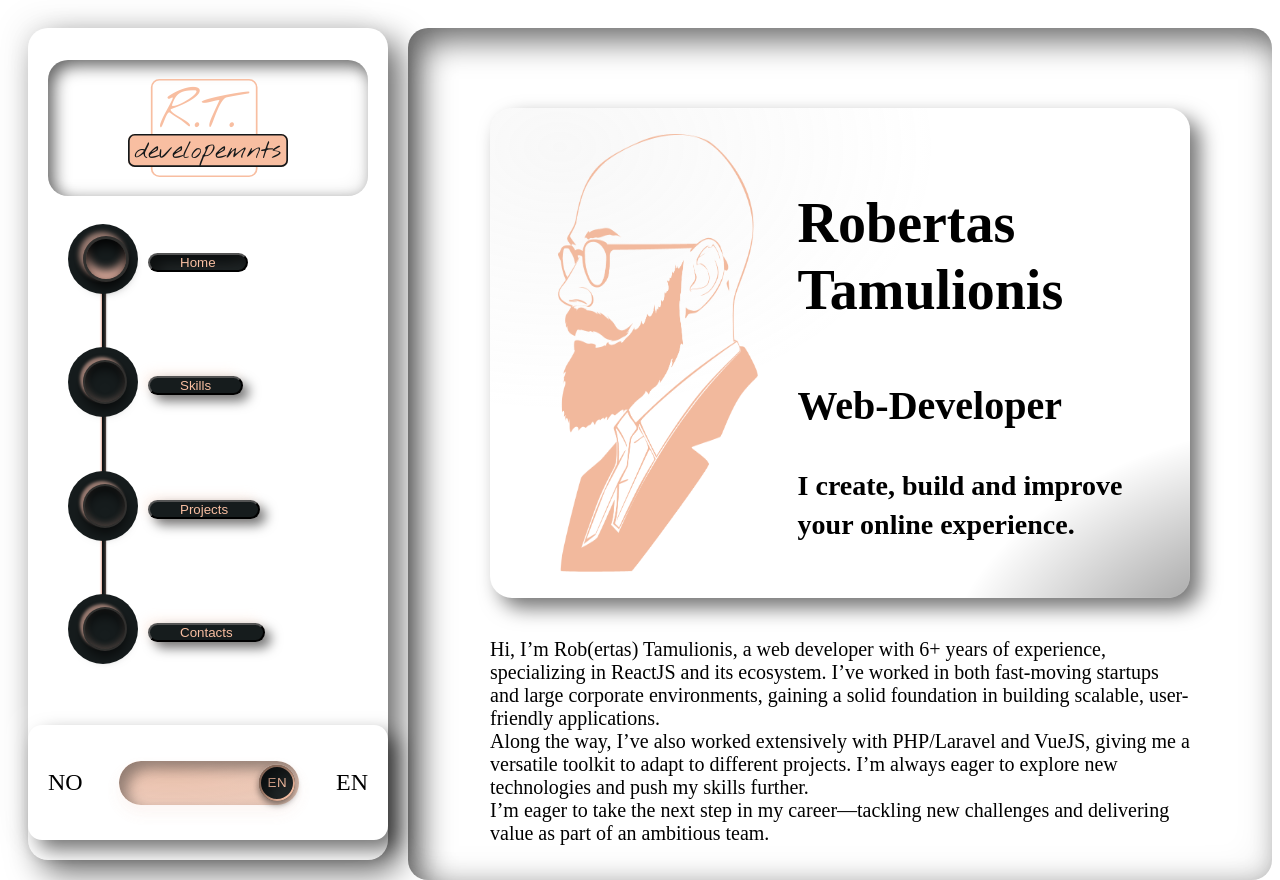
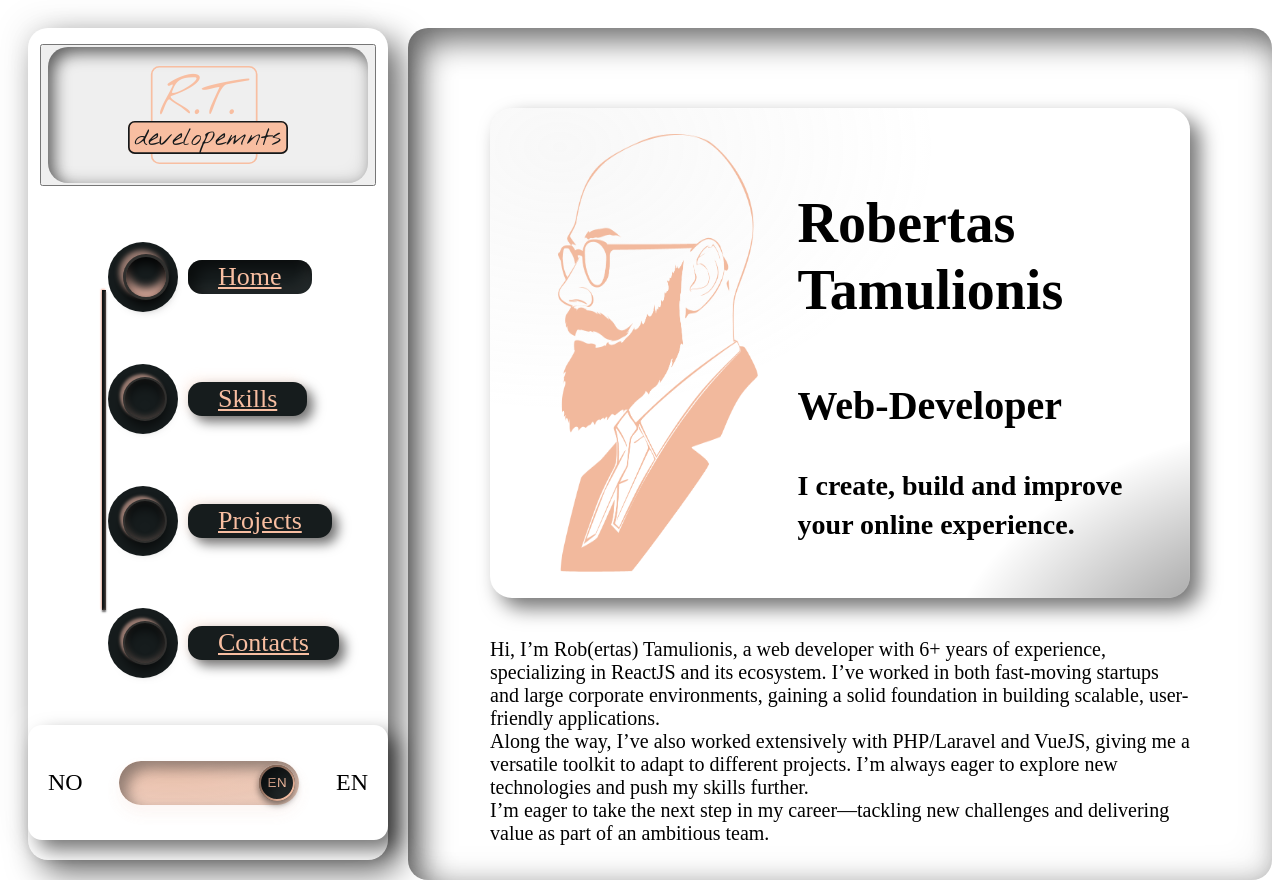
Before and after one commit to RobertasTamulionis/rtdevs-4, a React (Vite) app: page / in a window 1280 px wide. Built offline with nearby package versions, Linux system fonts and the light colour scheme; the HTML template or start-up script is replaced by a standard one.

Commit message:
fixes logo scroll to top on click, some minor fixes and changes

```diff
--- a/package.json
+++ b/package.json
@@ -16,7 +16,8 @@
     "react": "^19.1.0",
     "react-dom": "^19.1.0",
     "react-icons": "^5.5.0",
-    "react-redux": "^9.2.0"
+    "react-redux": "^9.2.0",
+    "react-router-dom": "^7.8.2"
   },
   "devDependencies": {
     "@eslint/js": "^9.30.1",
--- a/src/assets/helpers/projectsList.ts
+++ b/src/assets/helpers/projectsList.ts
@@ -87,15 +87,15 @@ export const projectsList: ProjectItem[] = [
         en: {
             name: 'Rtdevs-4',
             description: 'This is the fourth iteration of my portfolio page.',
-            link: 'https://google.com',
-            git: 'https://github.com/RobertasTamulionis/rtdevs-3',
+            link: 'https://rtdevs.io',
+            git: 'https://github.com/RobertasTamulionis/rtdevs-4',
             image: Rtdevs4,
         },
         no: {
             name: 'Rtdevs-4',
             description: 'Dette er den fjerde iterasjonen av min porteføljeside.',
-            link: 'https://google.com',
-            git: 'https://github.com/RobertasTamulionis/rtdevs-3',
+            link: 'https://rtdevs.io',
+            git: 'https://github.com/RobertasTamulionis/rtdevs-4',
             image: Rtdevs4,
         }
     },
@@ -103,14 +103,14 @@ export const projectsList: ProjectItem[] = [
         en: {
             name: 'Rtdevs-3',
             description: 'This is the third iteration of my portfolio page.',
-            link: 'https://google.com',
+            link: 'https://rtdevs-3.rtdevs.io/',
             git: 'https://github.com/RobertasTamulionis/rtdevs-3',
             image: Rtdevs3,
         },
         no: {
             name: 'Rtdevs-3',
             description: 'Dette er den tredje iterasjonen av min porteføljeside.',
-            link: 'https://google.com',
+            link: 'https://rtdevs-3.rtdevs.io/',
             git: 'https://github.com/RobertasTamulionis/rtdevs-3',
             image: Rtdevs3,
         }
--- a/src/assets/sass/main.scss
+++ b/src/assets/sass/main.scss
@@ -20,6 +20,21 @@ html {
   -webkit-text-size-adjust: 100%;
 }
 
+body {
+  margin: 0;
+  min-height: 100vh;
+  text-rendering: optimizeSpeed;
+  font-family: var(--font-stack);
+  font-weight: 400;
+  font-style: normal;
+  color: var(--orange);
+  background-color: var(--black);
+  background-image: url("../images/photos/main-bg.png");
+  background-repeat: no-repeat;
+  background-size: cover;
+  overflow-x: hidden;
+}
+
 img,
 picture,
 video,
@@ -36,11 +51,31 @@ select {
   font: inherit;
 }
 
-button{
+button {
   background: none;
   border: none;
   -webkit-tap-highlight-color: transparent;
+  cursor: pointer;
 }
+
+a,
+a:visited,
+a:hover,
+a:active {
+  text-decoration: none;
+  color: inherit;
+}
+
+h1,
+h2,
+h3,
+h4 {
+  font-weight: 300;
+}
+
+h1 { font-size: 40px; }
+h2 { font-size: 30px; }
+h3 { font-size: 20px; }
 
 @media (prefers-reduced-motion: reduce) {
   html:focus-within {
@@ -57,48 +92,11 @@ button{
   }
 }
 
-body {
-  min-height: 100vh;
-  text-rendering: optimizeSpeed;
-  line-height: 1.5;
-  font-family: var(--font-stack);
-  font-weight: 400;
-  font-style: normal;
-  background-color: var(--black);
-  color: var(--orange);
-  background-image: url('../images/photos/main-bg.png');
-  background-repeat: no-repeat;
-  background-size: cover;
-  margin: 0;
-  overflow-x: hidden;
-};
-
-h1, h2, h3, h4{
-  font-weight: 300;
-}
-
-h1{
-  font-size: 40px;
-}
-
-h2{
-  font-size: 30px;
-}
-
-h3{
-  font-size: 20px;
-}
-
-a,
-a:visited,
-a:hover,
-a:active {
-  text-decoration: none;
-  color: inherit;
-}
-
-.container, .page, .wrapper, .header {
+.container,
+.page,
+.wrapper,
+.header {
   width: min(1200px, 100%);
   margin-inline: auto;
-  padding-inline: var(--gutter);     /* don’t use only vw on mobile */
+  padding-inline: var(--gutter);
 }
--- a/src/components/Logo/Logo.tsx
+++ b/src/components/Logo/Logo.tsx
@@ -1,14 +1,24 @@
-import LogoIcon2 from '../../assets/images/svg/logo.svg?react';
-import './logo.scss';
+import React from "react";
+import LogoIcon2 from "../../assets/images/svg/logo.svg?react";
+import "./logo.scss";
 
-function Logo() {
+export default function Logo() {
+  const handleClick = (e: React.MouseEvent<HTMLButtonElement>) => {
+    const scope = (e.currentTarget as HTMLButtonElement).closest(".layout") ?? document;
+    const contentEl = scope.querySelector<HTMLElement>(".content");
+    contentEl?.scrollTo({ top: 0, behavior: "smooth" });
+  };
+
   return (
-    <div className='logo'>
-      <figure className='logo__icon-wrapper'>
-        <LogoIcon2/>
-      </figure>
-    </div>
-  )
-};
-
-export default Logo;
+    <button
+      type="button"
+      className="logo"
+      onClick={handleClick}
+      aria-label="Scroll to top of content"
+    >
+      <span className="logo__icon-wrapper" aria-hidden="true">
+        <LogoIcon2 focusable="false" aria-hidden="true" />
+      </span>
+    </button>
+  );
+}
--- a/src/components/Logo/logo.scss
+++ b/src/components/Logo/logo.scss
@@ -5,6 +5,7 @@
   display: flex;
   justify-content: center;
   z-index: 102;
+  cursor: pointer;
 
   @include respond-down("lgmd") {
         left: 20px;
--- a/src/components/Nav/Nav.tsx
+++ b/src/components/Nav/Nav.tsx
@@ -1,37 +1,49 @@
+import { useRef } from "react";
 import { useAppSelector } from "../../store/hooks";
-import { useRef } from "react";
 import { useActiveSection } from "../../assets/helpers/useActiveSection";
 import { SECTION_IDS, scrollToSection } from "../../assets/helpers/navHelpers";
 import { contentText } from "../../assets/helpers/languageHelpers";
 import "./nav.scss";
 
 function Nav() {
-  const btnRef = useRef<HTMLDivElement | null>(null);
-  const { currentLanguage } = useAppSelector(state => state.language);
-  const activeId = useActiveSection(SECTION_IDS, { rootSelector: ".content", topOffset: 80 });
+  const linkRef = useRef<HTMLAnchorElement | null>(null);
+  const { currentLanguage } = useAppSelector((state) => state.language);
+  const activeId = useActiveSection(SECTION_IDS, {
+    rootSelector: ".content",
+    topOffset: 80,
+  });
   const textTranslations = contentText[currentLanguage].nav;
 
+  const handleClick = (e: React.MouseEvent<HTMLAnchorElement>, id: string) => {
+    e.preventDefault();
+    scrollToSection(id);
+  };
 
   return (
-      <nav className="nav">
-        <div className="nav__list">
-          {SECTION_IDS.map((id, i) => (
-              <div
-                key={id}
-                ref={id === "home" ? btnRef : undefined}
-                className={`nav__link-wrapper ${activeId === id ? "is-active" : ""}`}
+    <nav className="nav" aria-label="Section navigation">
+      <ul className="nav__list">
+        {SECTION_IDS.map((id, i) => {
+          const isActive = activeId === id;
+          return (
+            <li
+              key={id}
+              className={`nav__item ${isActive ? "is-active" : ""}`}
+            >
+              <a
+                ref={id === "home" ? linkRef : undefined}
+                href={`#${id}`}
+                onClick={(e) => handleClick(e, id)}
+                aria-current={isActive ? "page" : undefined}
+                data-active={isActive || undefined}
+                className="nav__link"
               >
-                <button
-                  onClick={() => scrollToSection(id)}
-                  aria-current={activeId === id ? "page" : undefined}
-                  data-active={activeId === id || undefined}
-                >
-                  {textTranslations[i]}
-                </button>
-              </div>
-            ))}
-        </div>
-      </nav>
+                {textTranslations[i]}
+              </a>
+            </li>
+          );
+        })}
+      </ul>
+    </nav>
   );
 }
 
--- a/src/components/Nav/nav.scss
+++ b/src/components/Nav/nav.scss
@@ -1,4 +1,4 @@
-.nav{
+.nav {
   display: flex;
   flex-direction: column;
   margin-top: 200px;
@@ -6,14 +6,15 @@
   min-height: 500px;
   justify-content: space-between;
 
-    &__list{
+  &__list {
     height: calc(100% - 100px);
     display: flex;
     flex-direction: column;
     justify-content: space-between;
   }
 
-    &__link-wrapper{
+  &__item,
+  &__link-wrapper {
     position: relative;
     font-size: 26px;
 
@@ -21,30 +22,30 @@
       font-size: 26px;
     }
 
-        &::before{
+    &::before {
       content: "";
       position: absolute;
       width: 40px;
       height: 40px;
       border-radius: 40px;
-            border: 2px solid rgba(#efb9a9, .12);
+      border: 2px solid rgba(#efb9a9, 0.12);
       box-shadow:
-              -3px -3px 3px rgba(#efb9a9,.6),
-              0 6px 12px rgba(0,0,0,.6),
-              inset 0 6px 12px rgba(0,0,0,.65),
-              inset 0 -2px 6px rgba(#efb9a9, .3);
+        -3px -3px 3px rgba(#efb9a9, 0.6),
+        0 6px 12px rgba(0, 0, 0, 0.6),
+        inset 0 6px 12px rgba(0, 0, 0, 0.65),
+        inset 0 -2px 6px rgba(#efb9a9, 0.3);
       left: -65px;
       top: 50%;
       transform: translateY(-50%);
       z-index: 10;
-            transition: .3s ease-in;
+      transition: 0.3s ease-in;
 
       @include respond-down("lg") {
         left: -55px;
       }
     }
 
-        &::after{
+    &::after {
       content: "";
       position: absolute;
       width: 70px;
@@ -55,51 +56,59 @@
       top: 50%;
       transform: translateY(-50%);
       z-index: 9;
-            transition: .3s ease-in;
+      transition: 0.3s ease-in;
 
       @include respond-down("lg") {
         left: -70px;
       }
     }
+  }
 
-        button{
+  &__link,
+  &__link-wrapper > a {
+    display: inline-block;
     color: var(--orange);
     cursor: pointer;
-            padding: 0 30px;
+    padding: 2px 30px;
     border-radius: 14px;
     background-color: var(--black);
-            box-shadow: inset 6px 6px 12px rgba(0, 0, 0, 0),
+    box-shadow:
+      inset 6px 6px 12px rgba(0, 0, 0, 0),
       inset -6px -6px 12px rgba(255, 255, 255, 0),
       6px 6px 12px rgba(0, 0, 0, 0.55),
       -4px -4px 12px rgba(248, 190, 161, 0.2);
     transition: var(--transition);
 
     @include respond-down("lg") {
-              padding: 0 20px;
+      padding: 2px 20px;
     }
 
-            &:hover{
-              box-shadow: inset 6px 6px 12px rgba(0,0,0,0.45),
+    &:hover {
+      box-shadow:
+        inset 6px 6px 12px rgba(0, 0, 0, 0.45),
         inset -6px -6px 12px rgba(248, 190, 161, 0.2),
         6px 6px 12px rgba(0, 0, 0, 0),
         -6px -6px 12px rgba(255, 255, 255, 0);
     }
   }
 }
+
+.nav__item.is-active,
+.nav__link-wrapper.is-active {
+  &::before {
+    border: 3px solid rgba(#efb9a9, 0.12);
+    box-shadow:
+      -4px -4px 5px rgba(#efb9a9, 0.6),
+      0 6px 12px rgba(0, 0, 0, 0.8),
+      inset 0 6px 12px rgba(0, 0, 0, 0.9),
+      inset 0 -9px 9px rgba(#efb9a9, 0.9);
+  }
 }
 
-.nav__link-wrapper.is-active {
-    &::before{
-            border: 3px solid rgba(#efb9a9, .12);
+.nav__item.is-active > .nav__link,
+.nav__link-wrapper.is-active > button {
   box-shadow:
-            -4px -4px 5px rgba(#efb9a9,.6),
-            0 6px 12px rgba(0,0,0,.8),
-            inset 0 6px 12px rgba(0,0,0,.9),
-            inset 0 -9px 9px rgba(#efb9a9, .9);
-        }
-}
-.nav__link-wrapper.is-active > button {
-   box-shadow: inset 8px 8px 14px rgba(0, 0, 0, 0.55),
+    inset 8px 8px 14px rgba(0, 0, 0, 0.55),
     inset -8px -8px 14px rgba(255, 255, 255, 0.06),
     8px 8px 14px rgba(0, 0, 0, 0),
     -8px -8px 14px rgba(255, 255, 255, 0);
```
Also changed, not shown: src/components/NavMobile/NavMobile.tsx (+20 -10 lines), 1 other file (tests, documents, lock files or other folders). Lines whose indentation alone changed are shown as unchanged.
